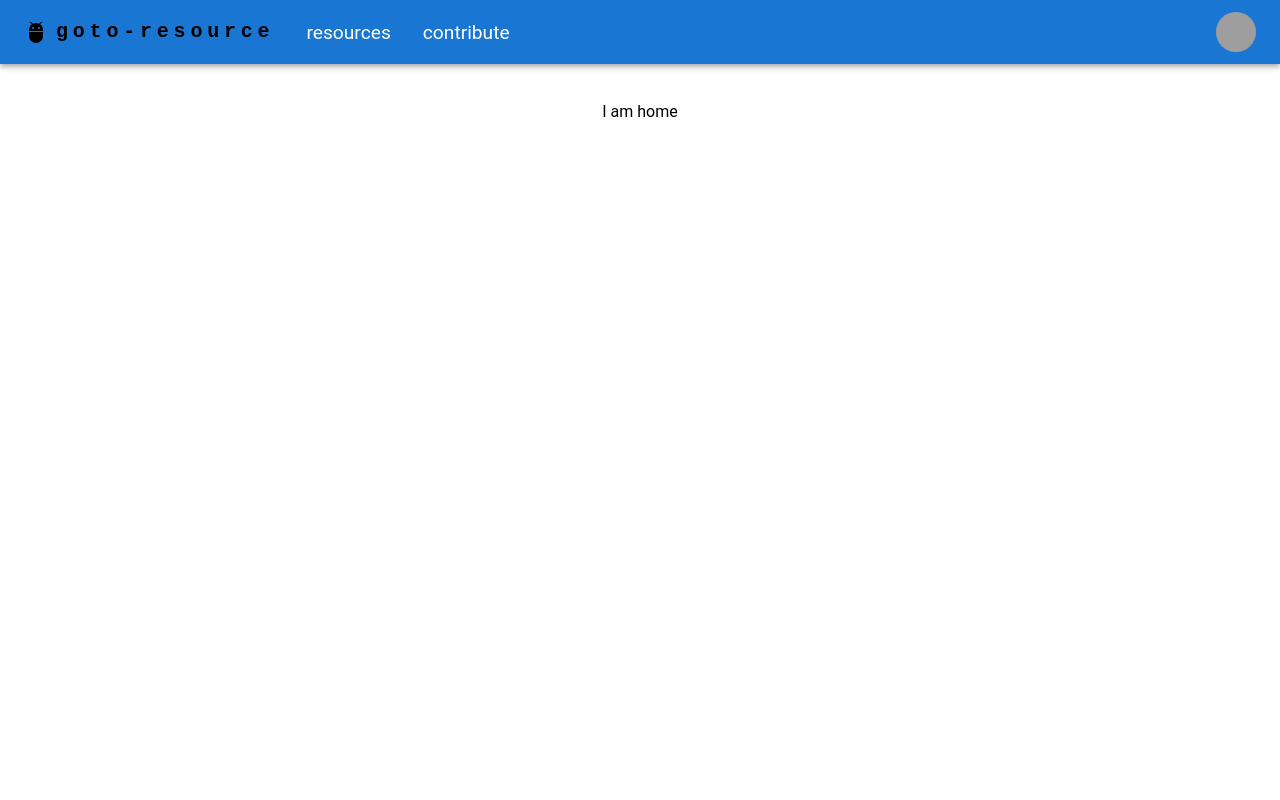
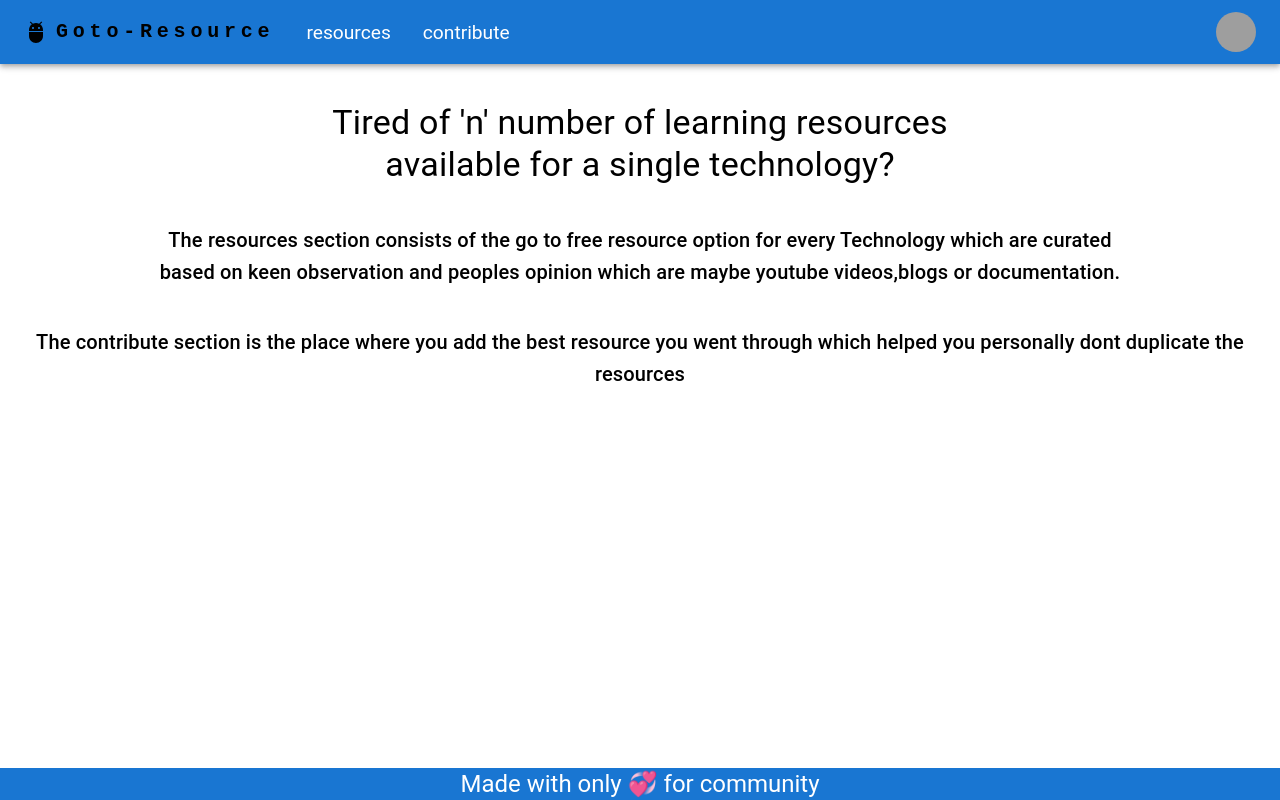
Before and after one commit to VenkataBhaskarr/goto-resource, a React (Create React App) app in the folder frontend/gotoresource/: page / in a window 1280 px wide. Built offline with nearby package versions, Linux system fonts and the light colour scheme; grey boxes are pictures that could not be loaded.

Commit message:
mod files

```diff
--- a/frontend/gotoresource/src/components/About.js
+++ b/frontend/gotoresource/src/components/About.js
@@ -1,6 +1,8 @@
 import axios from "axios"
 import MediaCard from "./MediaCard"
+import Contribute from "./Contribute"
 import { useState, useEffect } from "react";
+import "../static/about.css";
 export default function About(){
     const [data, setData] = useState(null);
      useEffect(() => {
@@ -9,10 +11,10 @@ export default function About(){
         .then((res) => {
           setData(res.data)
         }).catch(err => console.log(err))
-     },[]);
+     },);
    if(data){
     return(
-        <div>
+        <div className="grid-box">
            {
                data.map((element)=><MediaCard name={element.name} age={element.age}/>)
            }
--- a/frontend/gotoresource/src/components/Contribute.js
+++ b/frontend/gotoresource/src/components/Contribute.js
@@ -18,7 +18,7 @@ export default function Contribute(){
     return(
         <div>
              <div class="main-block">
-                 <h1>Resource?</h1>
+                 <h1>Got A Resource?</h1>
                  <form>
                  <hr></hr>
                  <div class="account-type">
@@ -39,7 +39,7 @@ export default function Contribute(){
         <br></br>
         <br></br>
         <div class="btn-block">
-          <p>Please make sure the above added resource is reliable and you personally followed it</p>
+          <p>Please make sure the above added resource is reliable and you personally followed and benefitted from it</p>
           <button onClick={sendData} type="submit">Submit</button>
         </div>
       </form>
--- /dev/null
+++ b/frontend/gotoresource/src/components/EndCredits.js
@@ -0,0 +1,11 @@
+import "../static/end.css"
+import { Typography } from '@mui/material';
+export default function EndCredits(){
+    return(
+        <div className="container">
+               <Typography variant="h5" align="center">
+                   Made with only 💞 for community
+               </Typography>
+        </div>
+    )
+}
--- a/frontend/gotoresource/src/components/Home.js
+++ b/frontend/gotoresource/src/components/Home.js
@@ -1,7 +1,32 @@
+import { Typography } from '@mui/material';
+import { brown } from '@mui/material/colors';
+import EndCredits from "./EndCredits"
 export default function Home(){
     return(
         <div>
-            I am home
+            <Typography variant="h4" align="center">
+               Tired of 'n' number of learning resources
+            </Typography>
+            <Typography variant="h4" align="center">
+               available for a single technology?
+            </Typography>
+            <br></br>
+            <br></br>
+            <Typography variant="h6" align="center">
+              The resources section consists of the go to free resource option for every Technology which are curated
+            </Typography>
+            <Typography variant="h6">
+            based on keen observation and peoples opinion which are maybe youtube videos,blogs or documentation.
+            </Typography>
+
+            <br></br>
+            <br></br>
+            <Typography variant="h6">
+              The contribute section is the place where you add the best resource you went through which helped you personally dont duplicate the resources
+            </Typography>
+
+            <EndCredits />
         </div>
+
     )
 }
--- a/frontend/gotoresource/src/components/MediaCard.js
+++ b/frontend/gotoresource/src/components/MediaCard.js
@@ -12,8 +12,8 @@ export default function MediaCard(props) {
       <CardMedia
        component="img"
        alt="green iguana"
-       height="140"
-       image="/images/contemplative-reptile.jpg"
+       height="180"
+       image="./contemplative-reptile.jpg"
       />
       <CardContent>
         <Typography gutterBottom variant="h5" component="div">
--- a/frontend/gotoresource/src/components/ResponsiveAppBar.js
+++ b/frontend/gotoresource/src/components/ResponsiveAppBar.js
@@ -67,7 +67,7 @@ function ResponsiveAppBar() {
               textDecoration: 'none',
             }}
           >
-            goto-resource
+            Goto-Resource
           </Typography>
 
           <Box sx={{ flexGrow: 1, display: { xs: 'flex', md: 'none' } }}>
--- /dev/null
+++ b/frontend/gotoresource/src/static/about.css
@@ -0,0 +1,6 @@
+.grid-box{
+    display:flex;
+    flex-direction:row;
+    align-items:center;
+    justify-content:space-around;
+}
--- /dev/null
+++ b/frontend/gotoresource/src/static/end.css
@@ -0,0 +1,8 @@
+.container{
+    position: absolute;
+    bottom: 0;
+    background-color:
+    #1976d2;
+    color: white;
+    width: 100%;
+}
```
Also changed, not shown: frontend/gotoresource/src/App.js (+1 -7 lines), frontend/gotoresource/public/contemplative-reptile.jpg (added).
